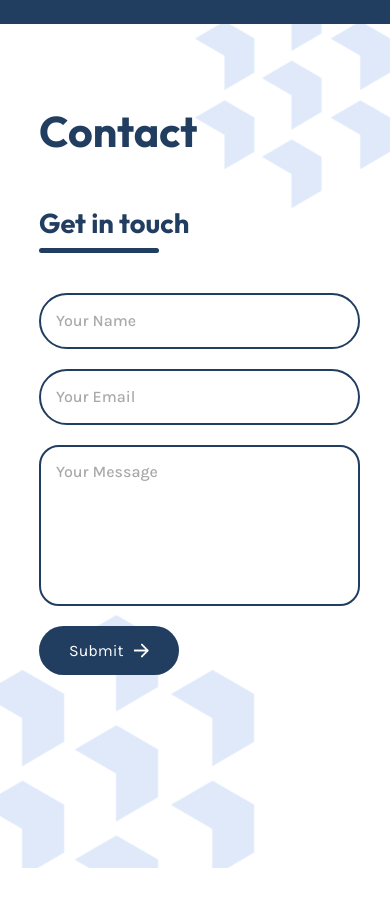
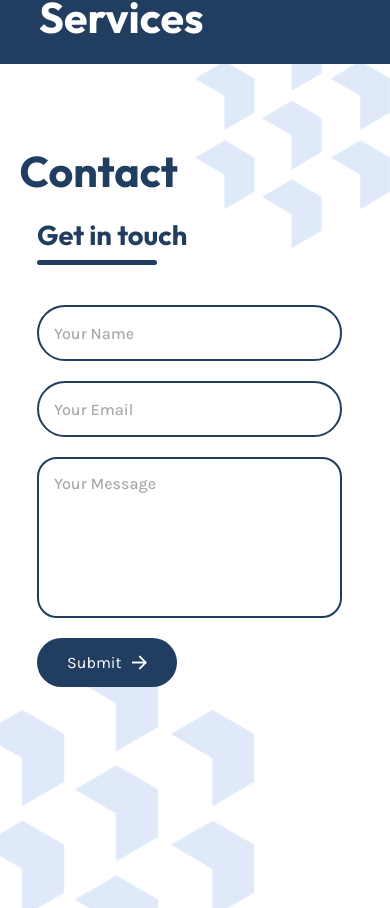
Before and after one commit to david14higgins/Lanthanideas.com, a React (Vite) app: page / in a window 390 px wide. Shown: the part 3989-4897 px from the top of the page. Before the commit the page ends 4857 px from the top, so only its background shows below. Built offline with nearby package versions, Linux system fonts and the light colour scheme.

Commit message:
contact form fits narrow screens

```diff
--- a/src/components/ContactPage/ContactForm.css
+++ b/src/components/ContactPage/ContactForm.css
@@ -1,6 +1,8 @@
 @import '../../variables.css';
 
 .contact-container {
+    margin: 0 auto;
+    width: 450px;
     display: flex;
     align-items: center;
     justify-content: space-evenly;
@@ -8,6 +10,7 @@
 
 .contact-form {
     display: flex;
+    width: 90%;
     flex-direction: column;
     align-items: start;
     gap: 20px;
@@ -18,6 +21,7 @@
     color: var(--primary-blue);
     font-size: 2.5vw;
     margin-bottom: 5px;
+    margin-top: 0;
 }
 
 .contact-title hr {
@@ -33,13 +37,14 @@
 .contact-inputs {
     font-family: "Karla", sans-serif;
     font-size: 20px;
-    width: 400px;
+    width: 90%;
     height: 50px;
     border: 2px var(--primary-blue) solid;
     outline: none;
     padding-left: 25px;
     font-weight: 500;
     border-radius: 50px;
+
 }
 
 .contact-form textarea {
@@ -69,10 +74,16 @@
     border-radius: 50px;
     background-color: var(--primary-blue);
     cursor: pointer;
+    transition: 0.2s;
 }
 
 .contact-form button img {
     height: 15px
+}
+
+.contact-form button:hover {
+    transform: scale(1.05); /* Enlarge button */
+    box-shadow: 0 4px 8px rgba(0, 0, 0, 0.2); /* Add a shadow for depth */
 }
 
 /* ----- Responsive Settings ------ */
@@ -80,8 +91,14 @@
 /* Extra small devices (portrait phones, less than 576px) */
 
 @media (max-width: 767.98px) {
+    .contact-container {
+        width: 100%;
+    }
+
     .contact-inputs {
-        width: 300px;
+        width: 90%;
+        padding-left: 15px;
+        margin: 0;
     }
 
     .contact-title h3 {
@@ -90,7 +107,6 @@
 
     .contact-inputs {
         font-size: 16px;
-        padding-left: 15px;
     }
 }
 
--- a/src/components/ContactPage/ContactPage.css
+++ b/src/components/ContactPage/ContactPage.css
@@ -16,7 +16,9 @@
 /* Extra small devices (portrait phones, less than 576px) */
 
 @media (max-width: 767.98px) {
-
+    .contact-content {
+        width: 90%;
+    }
 }
 
 /* Medium devices (tablets, 768px and up) */
--- a/src/components/KeyStaffPage/KeyStaffPage.css
+++ b/src/components/KeyStaffPage/KeyStaffPage.css
@@ -3,6 +3,10 @@
 
 .key-staff-page{
     background-color: var(--primary-blue);
+}
+
+.key-staff-content{
+    margin-bottom: 40px;
 }
 
 .key-staff-content h2{
```
Also changed, not shown: src/components/ContactPage/ContactForm.jsx (+24 -3 lines).
